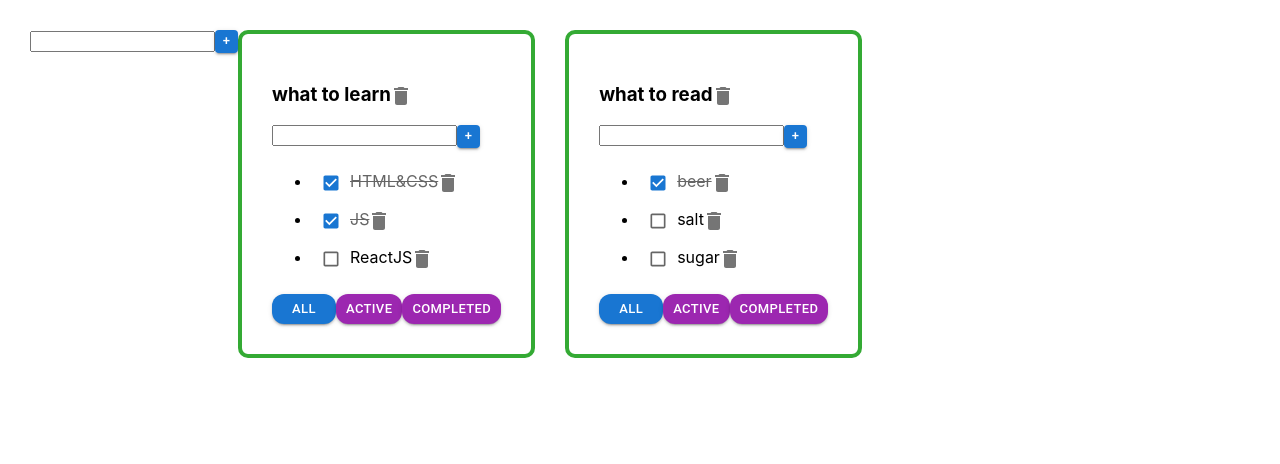
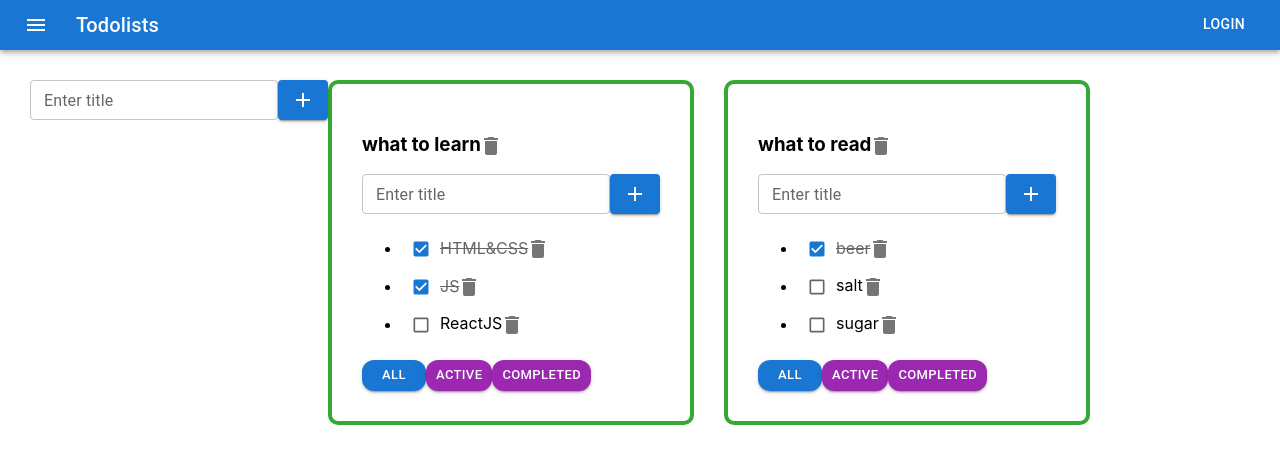
Before and after one commit to Indifferent98/toDoListRewrite, a React (Create React App) app: page / in a window 1280 px wide. Shown: the top 464 px of the page. Built offline with nearby package versions, Linux system fonts and the light colour scheme; the HTML template or start-up script is replaced by a standard one.

Commit message:
add app bar

```diff
--- a/src/App.tsx
+++ b/src/App.tsx
@@ -3,6 +3,15 @@ import s from './App.module.css'
 import { Todolist, filterValuesType, tasksType } from './components/todolist'
 import { v1 } from 'uuid'
 import { AddItemForm } from './components/addItemForm/addItemForm'
+import MenuIcon from '@mui/icons-material/Menu'
+import {
+	Box,
+	AppBar,
+	Toolbar,
+	IconButton,
+	Typography,
+	Button,
+} from '@mui/material'
 
 function App() {
 	type todolistTasksType = { [key: string]: tasksType[] }
@@ -101,6 +110,33 @@ function App() {
 	}
 
 	return (
+		<Box sx={{ flexGrow: 1 }}>
+			<AppBar position='static' style={{ height: '50px' }}>
+				<Toolbar>
+					<IconButton
+						style={{ marginBottom: '15px' }}
+						size='large'
+						edge='start'
+						color='inherit'
+						aria-label='menu'
+						sx={{ mr: 2 }}
+					>
+						<MenuIcon />
+					</IconButton>
+					<Typography
+						variant='h6'
+						component='div'
+						style={{ marginBottom: '15px' }}
+						sx={{ flexGrow: 1 }}
+					>
+						Todolists
+					</Typography>
+					<Button color='inherit' style={{ marginBottom: '15px' }}>
+						Login
+					</Button>
+				</Toolbar>
+			</AppBar>
+
 			<div className={s.app}>
 				<AddItemForm addItem={addToDoList} />
 				{todolists.map(t => {
@@ -114,6 +150,7 @@ function App() {
 					}
 					return (
 						<Todolist
+							key={t.id}
 							title={t.title}
 							tasks={filteredTask}
 							removeTask={removeTask}
@@ -129,6 +166,7 @@ function App() {
 					)
 				})}
 			</div>
+		</Box>
 	)
 }
 
--- a/src/components/addItemForm/addItemForm.tsx
+++ b/src/components/addItemForm/addItemForm.tsx
@@ -1,7 +1,7 @@
 import React, { ChangeEvent, useState, KeyboardEvent } from 'react'
-
+import AddIcon from '@mui/icons-material/Add'
 import s from './addItemForm.module.css'
-import { Button } from '@mui/material'
+import { Button, TextField } from '@mui/material'
 type addItemFormType = {
 	addItem: (title: string) => void
 }
@@ -37,29 +37,34 @@ export const AddItemForm = (props: addItemFormType) => {
 	}
 	return (
 		<div>
-			<input
-				className={error ? s.error : ''}
+			<TextField
+				id='outlined-basic'
+				label={error ? 'Title is hard required' : 'Enter title'}
+				size='small'
+				variant='outlined'
 				onChange={onChangeHandler}
 				onKeyDown={onKeyPressEvent}
 				value={newItemTitle}
+				error={error}
 			/>
+
 			<Button
 				variant='contained'
 				size='small'
 				style={{
-					maxWidth: '23px',
-					maxHeight: '23px',
-					minWidth: '23px',
-					minHeight: '23px',
+					maxWidth: '50px',
+					maxHeight: '40px',
+					minWidth: '50px',
+					minHeight: '40px',
 				}}
 				onClick={() => {
 					addTaskButtonHandler()
 				}}
 			>
-				+
+				<AddIcon />
 			</Button>
 
-			{error && <div className={s.errorMessage}>Title is hard required</div>}
+			{/* {error && <div className={s.errorMessage}>Title is hard required</div>} */}
 		</div>
 	)
 }
--- a/src/components/editableSpan/editableSpan.tsx
+++ b/src/components/editableSpan/editableSpan.tsx
@@ -37,6 +37,8 @@ export const EditableSpan = (props: EditableSpanPropsType) => {
 			onBlur={changeTitle}
 			size='small'
 			style={{ width: '200px' }}
+			// error={true}
+			// label='Error'
 			autoFocus
 		/>
 	) : (
```
Lines whose indentation alone changed are shown as unchanged.
